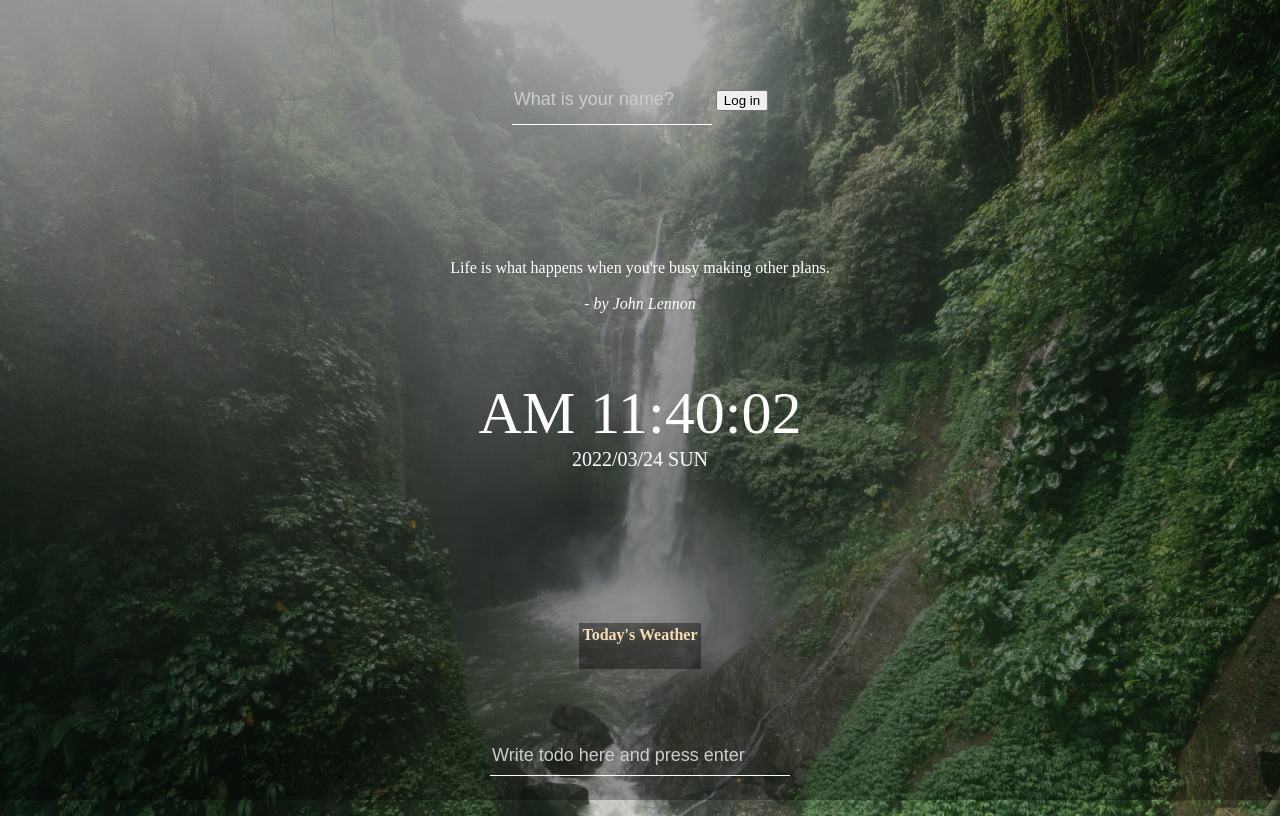
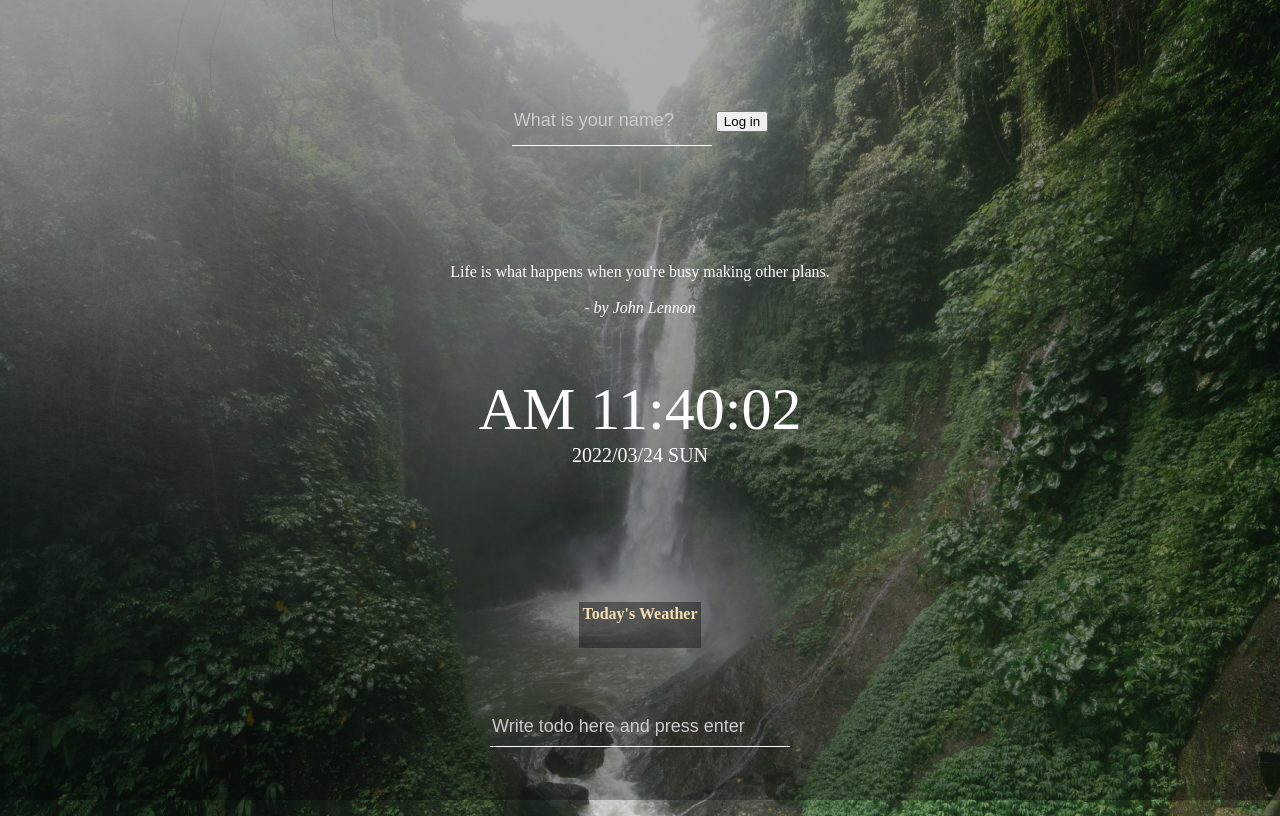
Before and after one commit to kayageum/js-challenge-2022, a plain HTML site: page index.html in a window 1280 px wide. Drawn offline with Linux system fonts and the light colour scheme.

Commit message:
correct mis-typing 2

```diff
--- a/css/style.css
+++ b/css/style.css
@@ -6,12 +6,13 @@ body {
   color: white;
   display: flex;
   align-items: center;
-  justify-content: space-between;
+  justify-content: space-around;
   flex-direction: column;
 }
 
 body::before {
   content: "";
+  height: 100vh;
   position: absolute;
   top: 0px;
   left: 0px;
```
